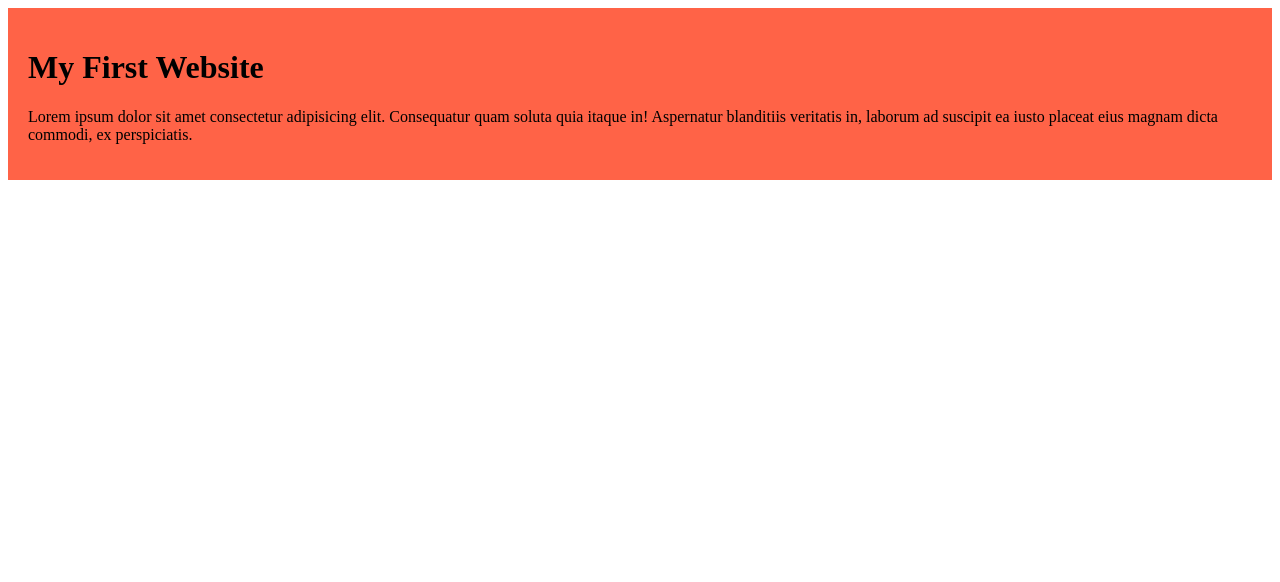
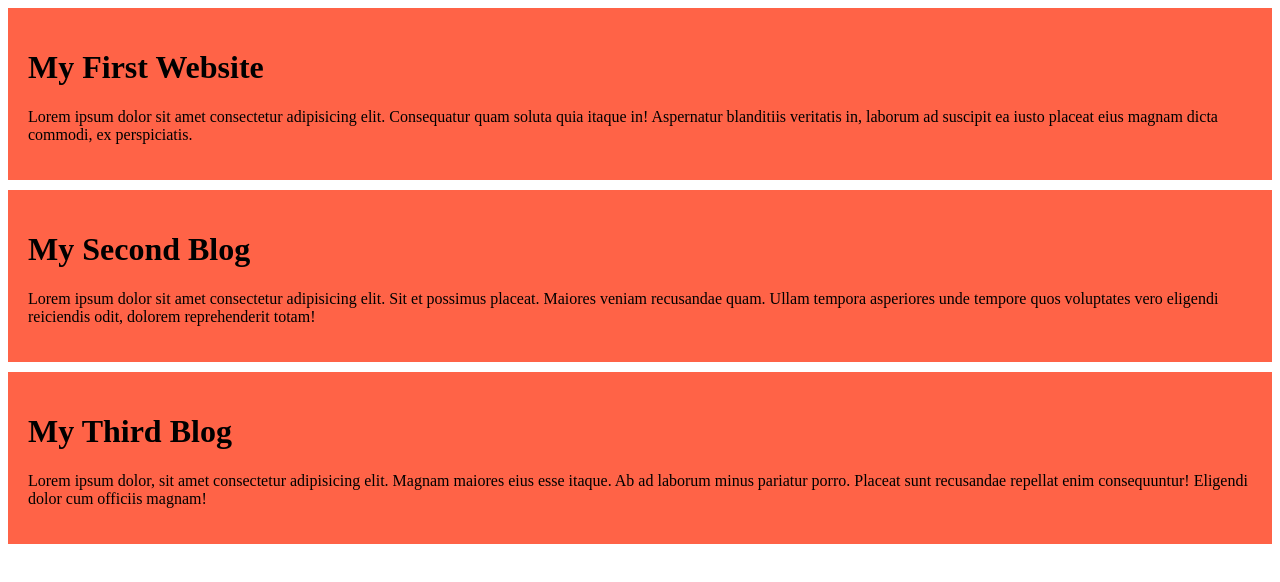
Before and after one commit to bijoychy/My-simple-Website, a plain HTML site: page index.html in a window 1280 px wide. Drawn offline with Linux system fonts and the light colour scheme.

Commit message:
My Second & Third Block

```diff
--- a/index.html
+++ b/index.html
@@ -11,7 +11,15 @@
    <div>
     <h1>My First Website</h1>
  <p>Lorem ipsum dolor sit amet consectetur adipisicing elit. Consequatur quam soluta quia itaque in! Aspernatur blanditiis veritatis in, laborum ad suscipit ea iusto placeat eius magnam dicta commodi, ex perspiciatis.</p>
+ </div>
 
-   </div>
+ <div>
+    <h1>My Second Blog</h1>
+ <p>Lorem ipsum dolor sit amet consectetur adipisicing elit. Sit et possimus placeat. Maiores veniam recusandae quam. Ullam tempora asperiores unde tempore quos voluptates vero eligendi reiciendis odit, dolorem reprehenderit totam!</p>
+</div>
+<div>
+    <h1>My Third Blog</h1>
+ <p>Lorem ipsum dolor, sit amet consectetur adipisicing elit. Magnam maiores eius esse itaque. Ab ad laborum minus pariatur porro. Placeat sunt recusandae repellat enim consequuntur! Eligendi dolor cum officiis magnam!</p>
+</div>
 </body>
 </html>
--- a/styles/blog.css
+++ b/styles/blog.css
@@ -2,4 +2,5 @@ div{
 
 background-color: tomato;
 padding: 20px;
+margin-bottom: 10px;
 }
```
